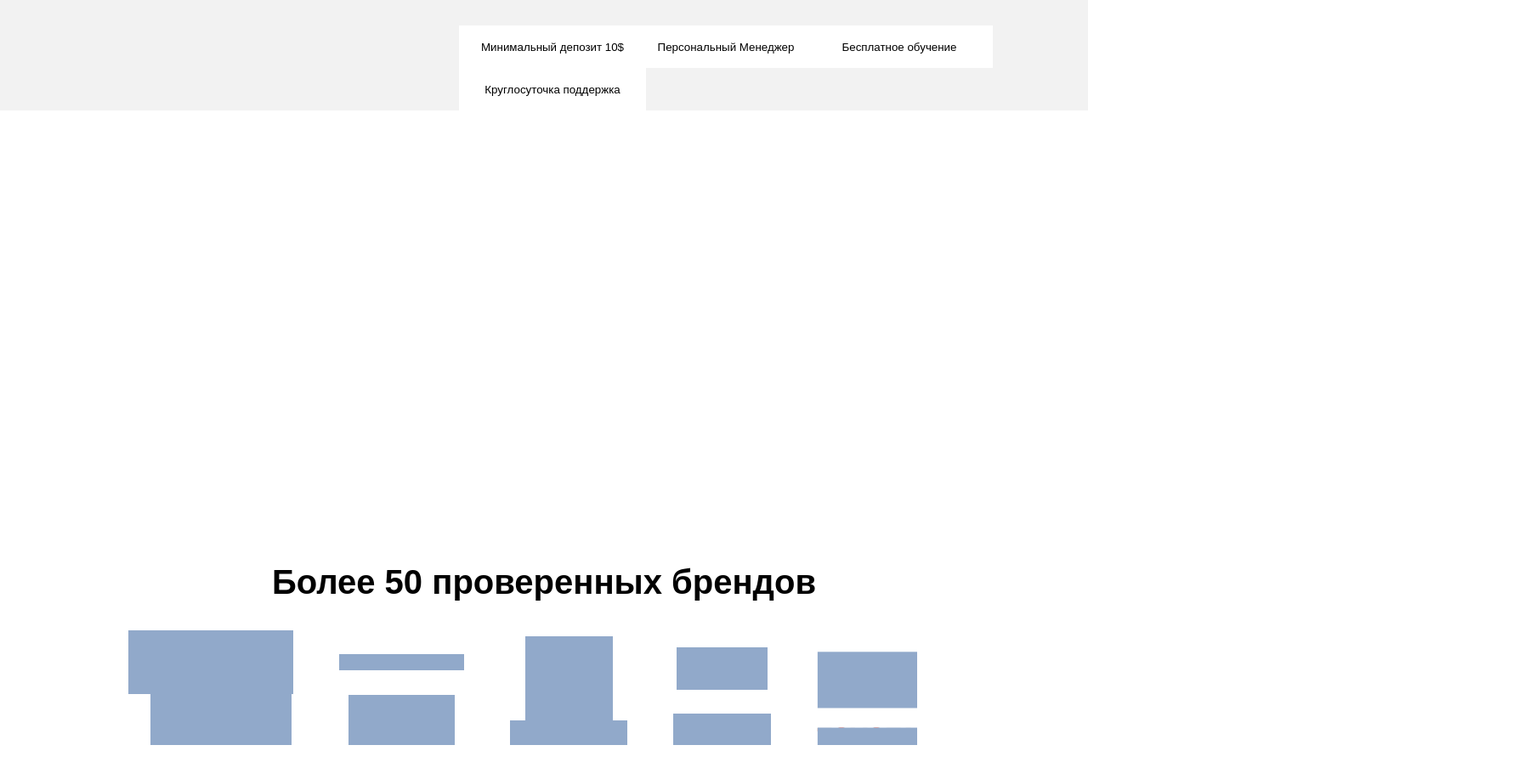
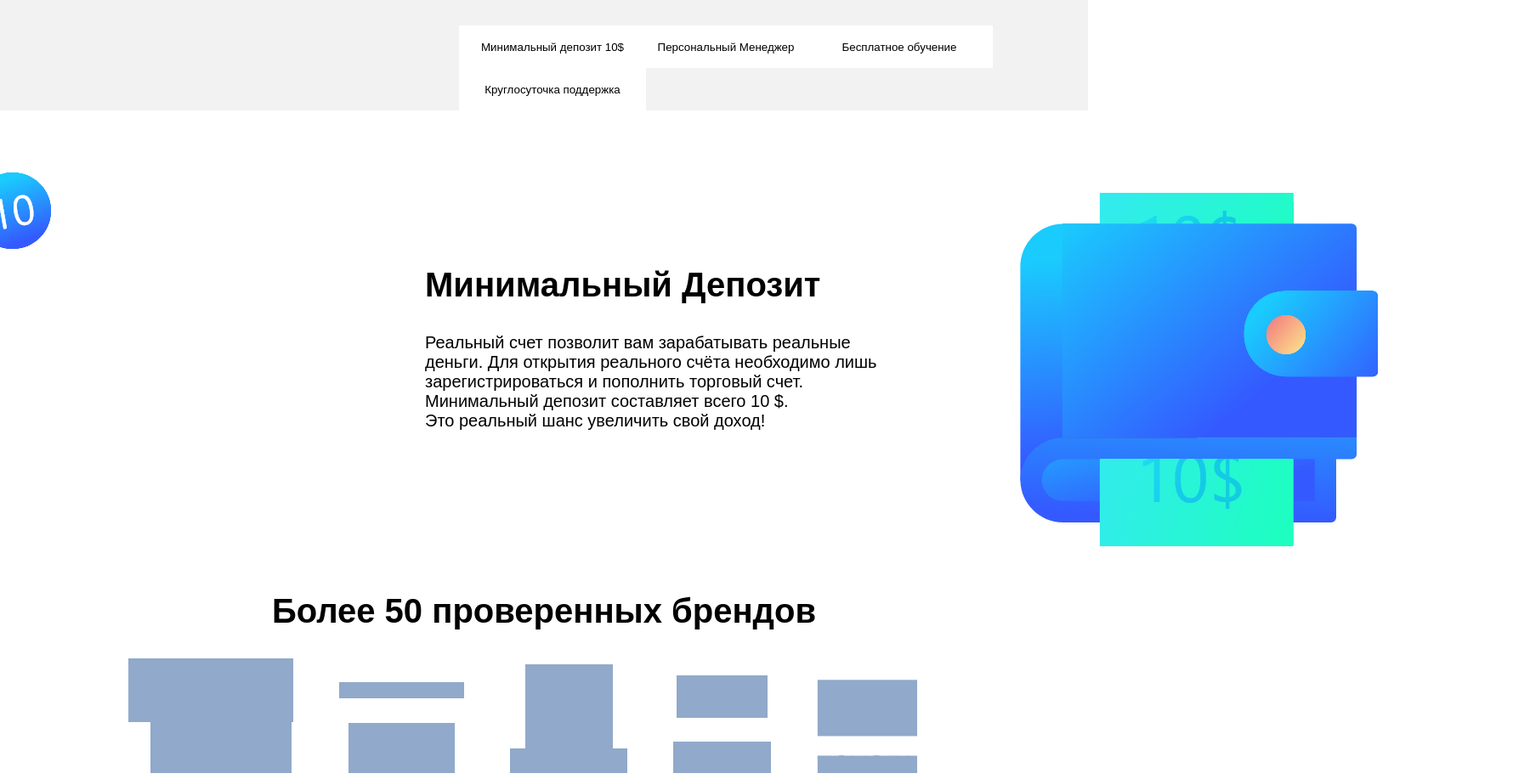
Before and after one commit to IgorIvanovBR/SolarDTestLayout, a website: page index.html in a window 1280 px wide. Shown: the part 1280-2197 px from the top of the page at 85% size, 1780 px wide, since content can reach past the window. Drawn offline with nearby package versions, Linux system fonts and the light colour scheme.

Commit message:
Adding all basic

```diff
--- /dev/null
+++ b/README.md.txt
@@ -0,0 +1 @@
+SolarDTestLayout
--- a/css/style.css
+++ b/css/style.css
@@ -137,12 +137,39 @@ img.tdImg:hover {
     font-family: "Qanelas Light", sans-serif;
     height: 50px;
     width: 220px;
-    border-color: transparent;
+
     margin-left: -20px;
+    border: red;
+    outline: none;
+    text-decoration: none;
 }
 #thirdBlockImages {
     width: auto;
     height: 500px;
+}
+#wallet {
+    position: relative;
+    left: 1200px;
+    top: -150px;
+}
+#price10 {
+    position: relative;
+    left: -455px;
+    top: -500px;
+}
+#depositText {
+    position: relative;
+    left: 500px;
+    top: 150px;
+    font-family: "Qanelas Light", sans-serif;
+    font-size: 40px;
+}
+#deposinSubText {
+    position: relative;
+    left: 500px;
+    top: 150px;
+    font-family: "Qanelas Light", sans-serif;
+    font-size: 20px;
 }
 #fourthBlock {
     width: auto;
@@ -275,3 +302,12 @@ footer #footerTable a:hover{
     left: 670px;
 
 }
+
+/* additional part for the switchers */
+
+.tabs_content  {width:300px; height:200px;   }
+.tabs_content>div { display: none;}
+#buttons>a input.current {
+    background-color: black;
+
+}
--- a/index.html
+++ b/index.html
@@ -37,12 +37,21 @@
     </div>
    <div id="ThirdBlock">
        <div id="buttons">
-           <input type="button" value="Минимальный депозит 10$" class="buttonsStyle">
-           <input type="button" value="Персональный Менеджер" class="buttonsStyle">
-           <input type="button" value="Бесплатное обучение" class="buttonsStyle">
-           <input type="button" value="Круглосуточка поддержка" class="buttonsStyle">
+          <a style="text-decoration: none;" href="#content1"> <input type="button" value="Минимальный депозит 10$"  class="buttonsStyle"></a>
+           <a style="text-decoration: none;" href="#content2"><input type="button" value="Персональный Менеджер" class="buttonsStyle"></a>
+           <a style="text-decoration: none;" href="#content3"><input type="button" value="Бесплатное обучение" class="buttonsStyle"></a>
+           <a style="text-decoration: none;" href="#content4"><input type="button" value="Круглосуточка поддержка" class="buttonsStyle"></a>
        </div>
-       <div id="thirdBlockImages">
+       <div id="thirdBlockImages" class="tabs_content">
+           <div id="content1">
+               <h2 id="depositText">Минимальный Депозит</h2>
+               <p id="deposinSubText">Реальный счет позволит вам зарабатывать реальные<br> деньги. Для открытия реального счёта необходимо лишь<br> зарегистрироваться и пополнить торговый счет.<br> Минимальный депозит составляет всего 10 $.<br>Это реальный шанс увеличить свой доход!</p>
+               <img src="img/wallet.png" id="wallet">
+               <img src="img/10price.png" id="price10">
+           </div>
+           <div id="content2"><p>Sample Text 2</p></div>
+           <div id="content3"><p>Sample text 3</p></div>
+           <div id="content4"><p>Sample text 4</p></div>
        </div>
    </div>
      <div id="fourthBlock">
@@ -111,5 +120,7 @@
         <a href="#" id="companyLogo"><img src="img/logosolar.png"></a>
     </footer>
 </div>
+<script src="node_modules/jquery/dist/jquery.min.js"></script>
+<script src="js/secondBlockChanges.js"></script>
 </body>
 </html>
--- /dev/null
+++ b/js/secondBlockChanges.js
@@ -0,0 +1,13 @@
+$("#buttons>a").click( function () {
+
+    $("#buttons>a").removeClass("current");
+    $(this).addClass("current");
+
+
+    $(".tabs_content>div").hide();
+    t_content=$(this).attr("href");
+    $(t_content).show();
+
+    return false
+});
+$("#buttons>a:first").trigger("click");
```
Also changed, not shown: package.json (added, +14 -0 lines), img/10price.png (added), img/wallet.png (added), 2 other files.
